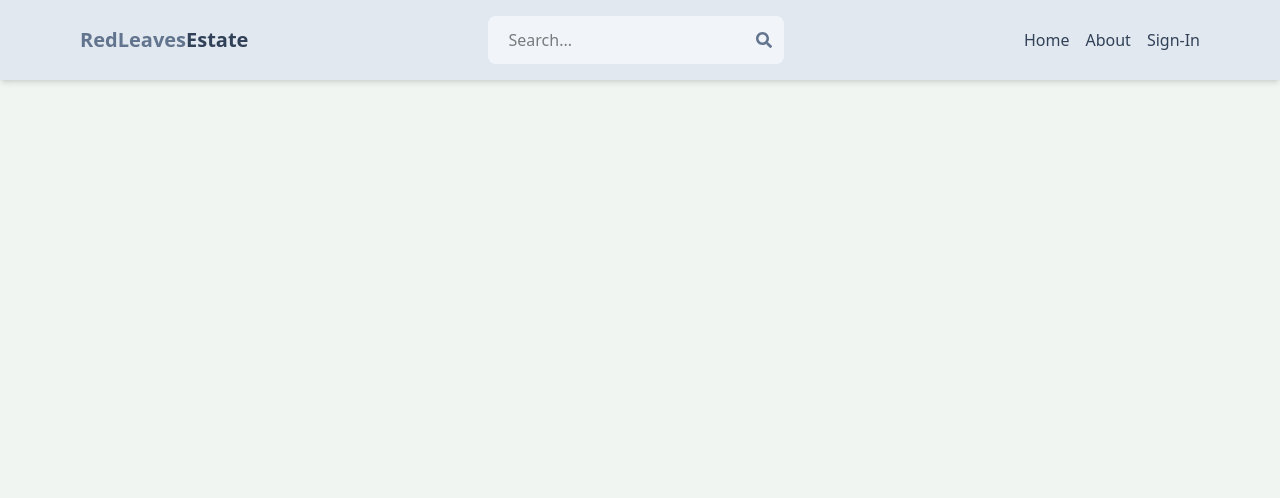
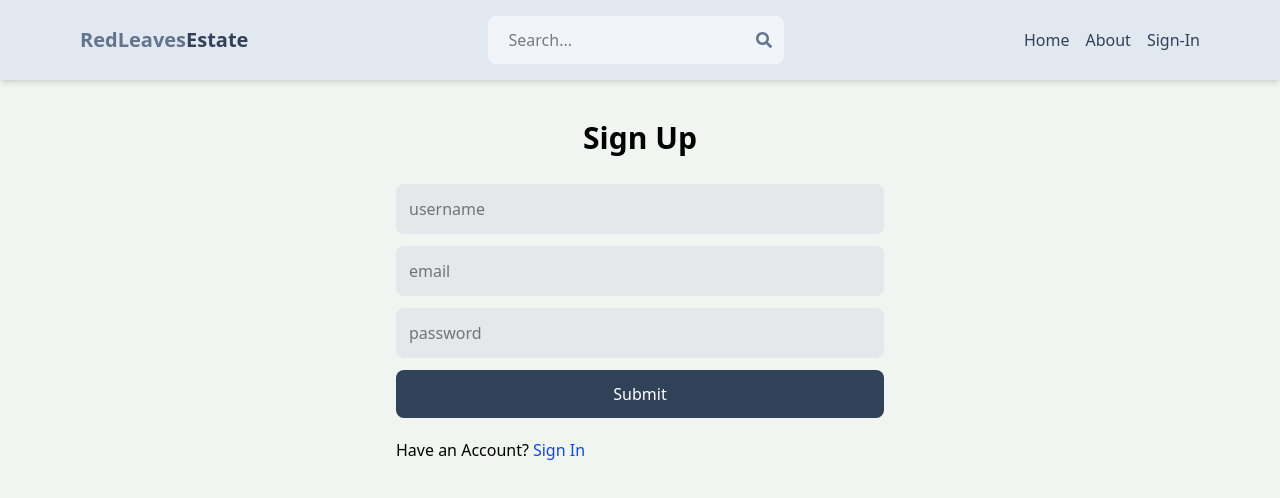
Before and after one commit to VIIthaG/Real-Estate-Platform-Node-Express, a React (Vite) app in the folder client/: page /signup in a window 1280 px wide. Shown: the top 498 px of the page. Built offline with nearby package versions, Linux system fonts and the light colour scheme.

Commit message:
Register Functionality and routes

```diff
--- a/client/src/App.jsx
+++ b/client/src/App.jsx
@@ -13,8 +13,8 @@
       <Header />
       <Routes>
         <Route path="/" element={<Home />} />
-        <Route path="/sign-in" element={<SignIn />} />
-        <Route path="/sign-up" element={<SignUp />} />
+        <Route path="/signin" element={<SignIn />} />
+        <Route path="/signup" element={<SignUp />} />
         <Route path="/about" element={<About />} />
         <Route path="/profile" element={<Profile />} />
       </Routes>
--- a/client/src/components/Header.jsx
+++ b/client/src/components/Header.jsx
@@ -37,7 +37,7 @@
               About
             </li>
           </Link>
-          <Link to="/sign-in">
+          <Link to="/signin">
             <li className=" text-slate-700 hover:underline">Sign-In</li>
           </Link>
         </ul>
--- a/client/src/pages/SignUp.jsx
+++ b/client/src/pages/SignUp.jsx
@@ -1,16 +1,57 @@
-import React from "react";
+import React, { useState } from "react";
 import { Link } from "react-router-dom";
+import { useNavigate } from "react-router-dom";
 
 export default function SignUp() {
+  const [formData, setFormData] = useState({});
+  const [error, setError] = useState(null);
+  const [loading, setLoading] = useState(false);
+  const navigate = useNavigate();
+
+  function handleChange(e) {
+    setFormData({
+      ...formData,
+      [e.target.id]: e.target.value, // to make  sure that  we can make entries in all 3 input fields without resetting anything or losing data
+    });
+  }
+
+  async function handleSubmit(e) {
+    e.preventDefault();
+    try {
+      setLoading(true);
+      const res = await fetch("/api/auth/signup", {
+        method: "POST",
+        headers: {
+          "Content-Type": " application/json",
+        },
+        body: JSON.stringify(formData),
+      });
+      const data = await res.json();
+      console.log(data);
+      if (data.success === false) {
+        setLoading(false);
+        setError(data.message);
+        return;
+      }
+      setLoading(false);
+      setError(null);
+      navigate("/signin");
+    } catch (error) {
+      setLoading(false);
+      setError(error.message);
+    }
+  }
+
   return (
     <div className="p-3 max-w-lg mx-auto  bg-cover bg-center bg-no-repeat">
       <h1 className="text-3xl text-center font-semibold my-7">Sign Up</h1>
-      <form className="flex gap-3 flex-col">
+      <form className="flex gap-3 flex-col" onSubmit={handleSubmit}>
         <input
           type="text"
           placeholder="username"
           className="border border-gray-200 p-3 rounded-lg bg-gray-200"
           id="username"
+          onChange={handleChange}
         />
 
         <input
@@ -18,6 +59,7 @@
           placeholder="email"
           className="border border-gray-200 p-3 rounded-lg bg-gray-200"
           id="email"
+          onChange={handleChange}
         />
 
         <input
@@ -25,17 +67,22 @@
           placeholder="password"
           className="border border-gray-200 p-3 rounded-lg bg-gray-200"
           id="password"
+          onChange={handleChange}
         />
-        <button className="bg-slate-700 text-white p-3 rounded-lg  hover:opacity-97 disabled:opacity-80">
-          Submit
+        <button
+          className="bg-slate-700 text-white p-3 rounded-lg  hover:opacity-97 disabled:opacity-80"
+          disabled={loading}
+        >
+          {loading ? "Loading" : "Submit"}
         </button>
       </form>
-      <div className="my-0.5 flex gap-1">
+      <div className="my-0.5 flex gap-1 mt-5">
         <p>Have an Account?</p>
         <Link to={"/sign-in"}>
           <span className="text-blue-700 hover:underline">Sign In</span>
         </Link>
       </div>
+      {error && <p className="text-red-700">{error} </p>}
     </div>
   );
 }
--- a/client/vite.config.js
+++ b/client/vite.config.js
@@ -4,5 +4,10 @@
 
 // https://vite.dev/config/
 export default defineConfig({
+  server: {
+    proxy: {
+      "/api": { target: "http://localhost:3000", secure: false },
+    },
+  },
   plugins: [react(), tailwindcss()],
 });
```
